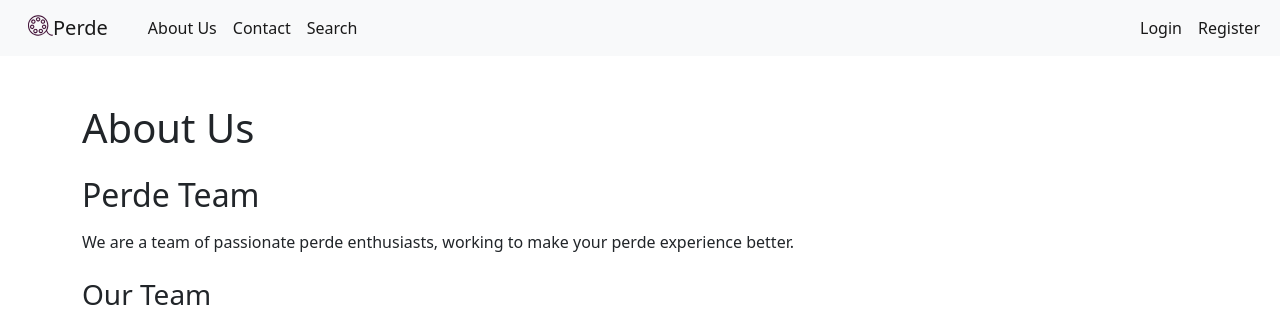
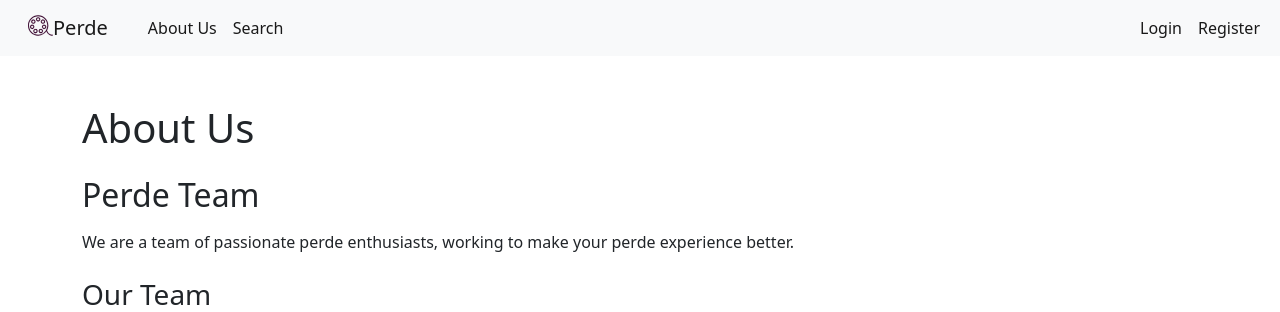
Before and after one commit to cagriaktpe/perde, a Django app: page /aboutus/ in a window 1280 px wide. Shown: the top 312 px of the page. Run offline with Django 4.2, Linux system fonts and the light colour scheme.

Commit message:
Update base.html

```diff
--- a/perde/HomeApp/templates/base.html
+++ b/perde/HomeApp/templates/base.html
@@ -32,9 +32,6 @@
                 <ul class="navbar-nav">
                     <li class="nav-item">
                         <a class="nav-link active" href="{% url 'aboutus' %}">About Us</a>
-                    </li>
-                    <li class="nav-item">
-                        <a class="nav-link active" href="{% url 'aboutus' %}">Contact</a>
                     </li>
                     <li class="nav-item">
                         <a class="nav-link active" href="{% url 'searchMovie' %}">Search</a>
```
